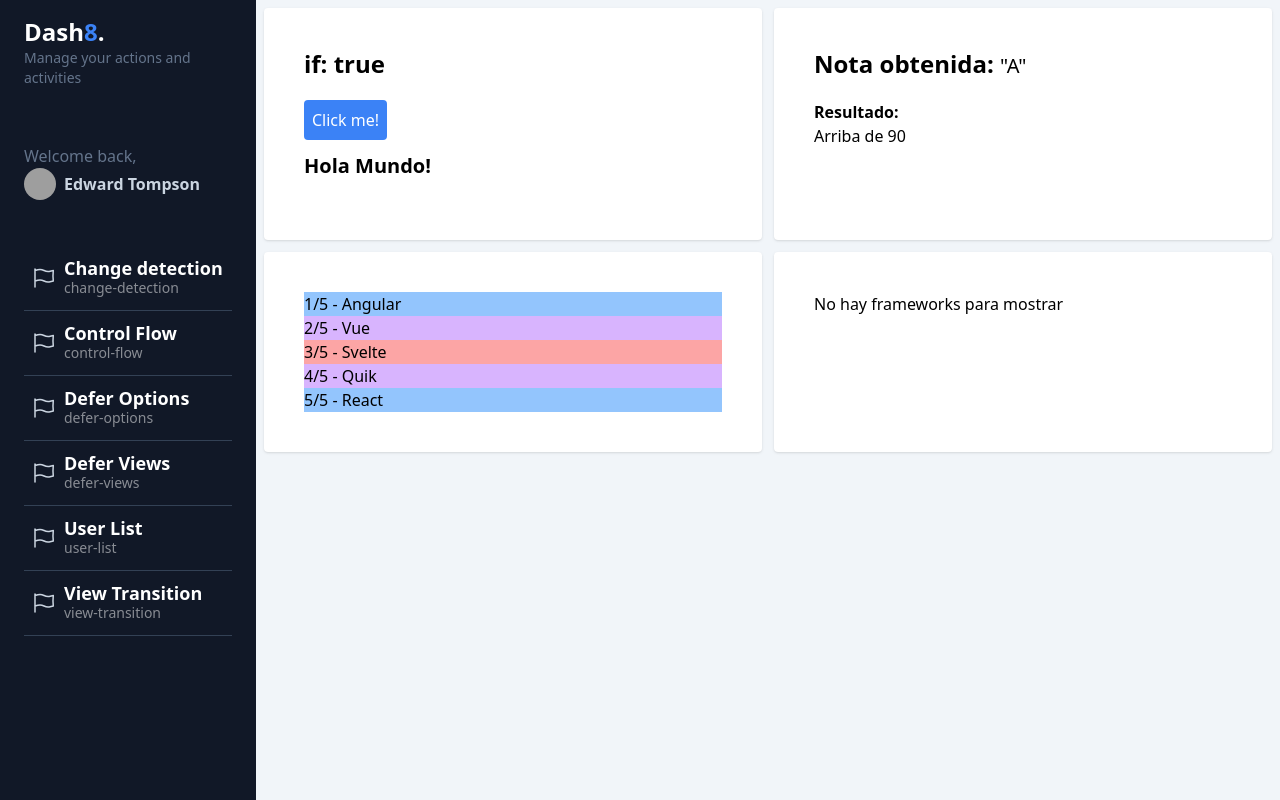
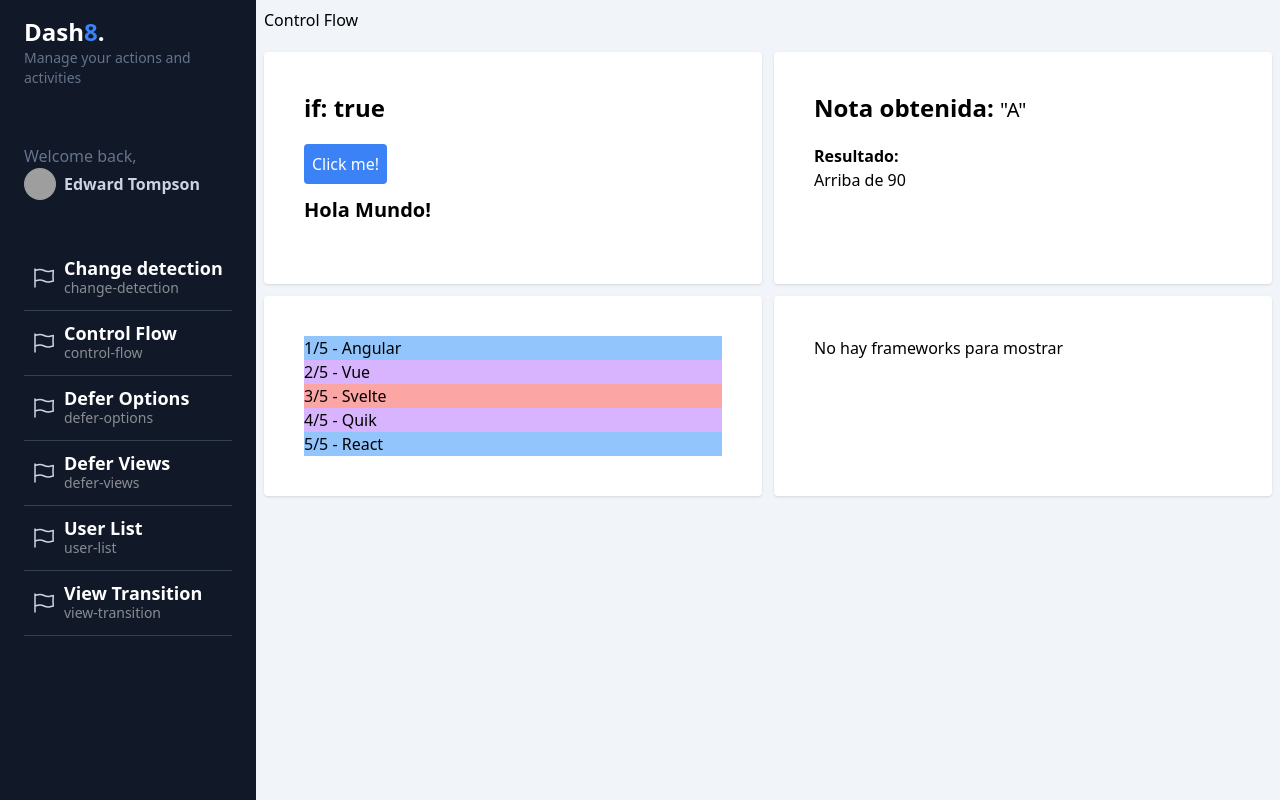
Before and after one commit to FabzDev/dashboard-A17, an Angular app: page /dashboard/control-flow in a window 1280 px wide. Built offline with nearby package versions, Linux system fonts and the light colour scheme; grey boxes are pictures that could not be loaded.

Commit message:
Implemented @Input, atributes required and boolean

```diff
--- a/src/app/dashboard/pages/control-flow/control-flow.component.html
+++ b/src/app/dashboard/pages/control-flow/control-flow.component.html
@@ -1,5 +1,8 @@
 <!-- @if -->
+<shared-title [rootTitle]="controlFlowTitle()" ></shared-title>
+
 <section class="grid grid-cols-1 md:grid-cols-2 gap-3">
+
 
   <div class="bg-white rounded shadow p-10">
 
--- a/src/app/dashboard/pages/control-flow/control-flow.component.ts
+++ b/src/app/dashboard/pages/control-flow/control-flow.component.ts
@@ -1,11 +1,12 @@
-import { Component, signal } from '@angular/core';
+import { Component, Input, signal, WritableSignal } from '@angular/core';
+import { TitleComponent } from '@shared/title/title.component';
 
 type Grade = 'A' | 'B' | 'F';
 
 @Component({
   selector: 'dashboard-control-flow',
   standalone: true,
-  imports: [],
+  imports: [TitleComponent],
   templateUrl: './control-flow.component.html',
   styles: ``
 })
@@ -16,6 +17,8 @@ export default class ControlFlowComponent {
   public frameworks = signal(['Angular', 'Vue', 'Svelte', 'Quik', 'React']);
   public emptyFrameworks = signal([]);
 
+  public controlFlowTitle = signal<string>('Control Flow');
+
   toggleButton(){
     this.controlSignal.update( value => !value )
   }
--- a/src/app/shared/title/title.component.html
+++ /dev/null
@@ -1 +0,0 @@
-<p>title works!</p>
--- a/src/app/shared/title/title.component.ts
+++ b/src/app/shared/title/title.component.ts
@@ -1,11 +1,13 @@
-import { Component } from '@angular/core';
+import { booleanAttribute, Component, Input, signal } from '@angular/core';
 
 @Component({
+  selector: 'shared-title',
   standalone: true,
   imports: [],
-  templateUrl: './title.component.html',
+  template: `<h1 class="text-3xl font-medium mb-5">{{rootTitle}}</h1>`,
   styles: ``
 })
 export class TitleComponent {
-
+  @Input({ required: true }) public rootTitle = 'Título';
+  // @Input({ transform: booleanAttribute }) public withShadow=false;
 }
```
